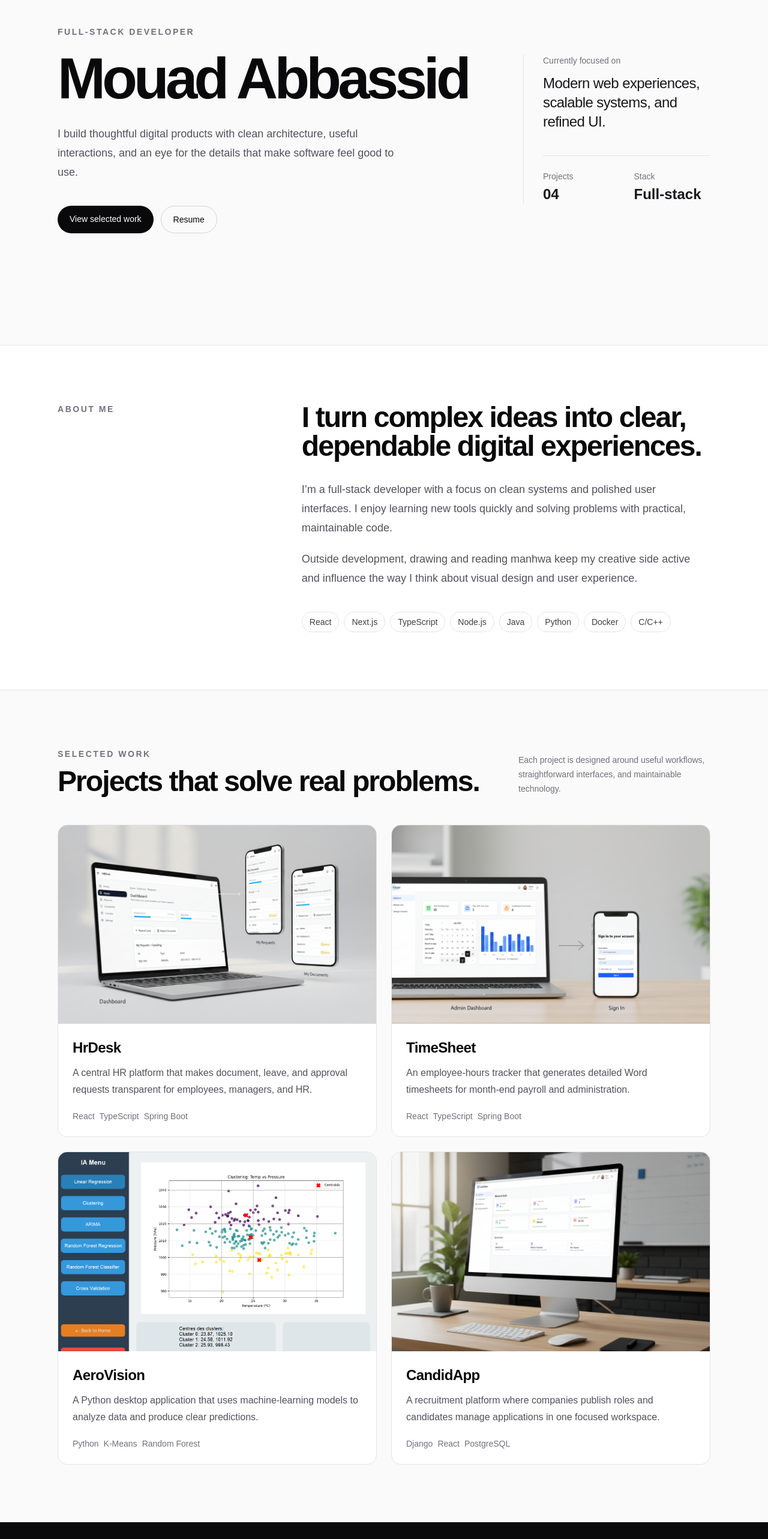
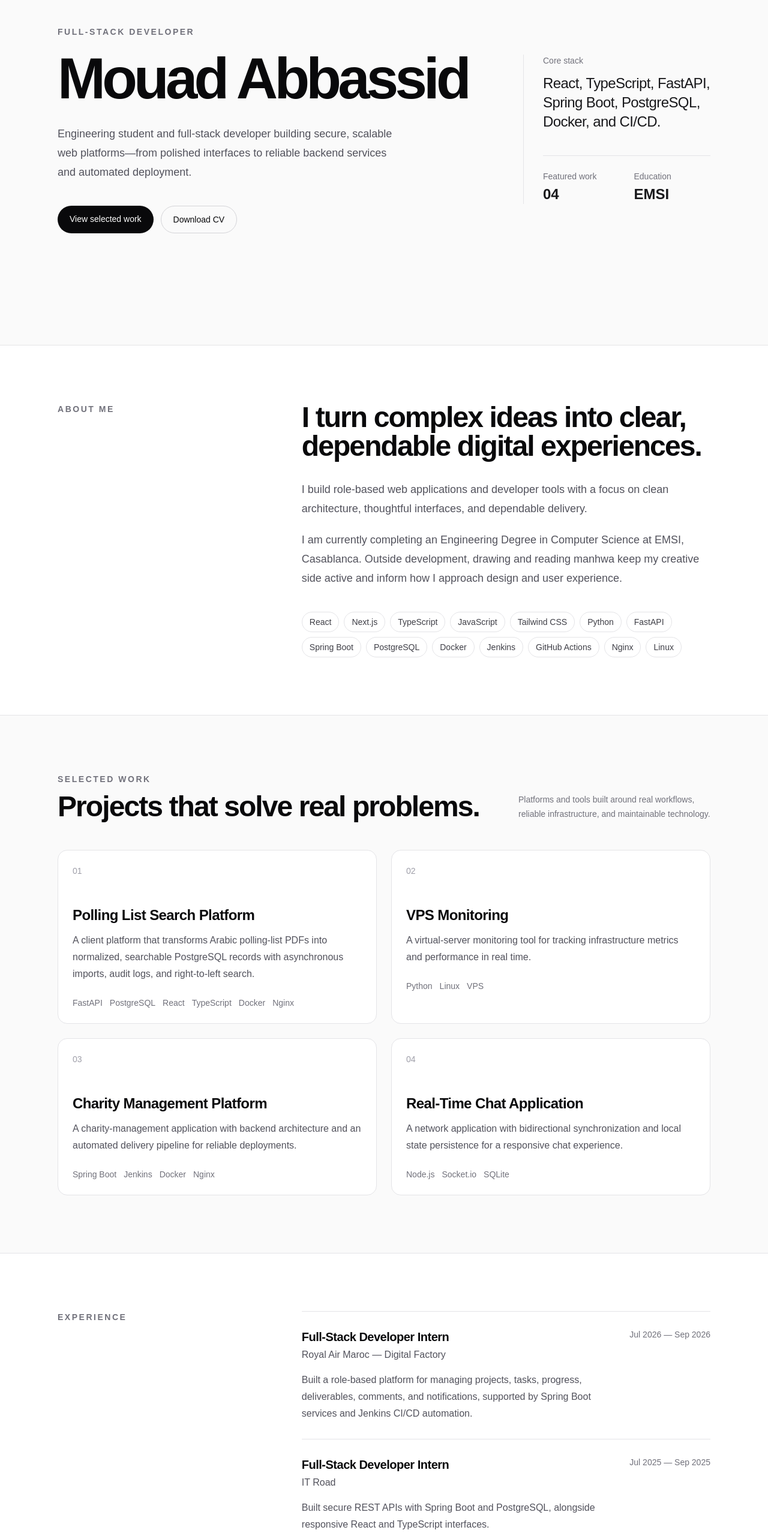
Before and after one commit to Nyckboy/PortfolioV2, a Next.js app: page / in a window 1280 px wide. Shown: the part 220-2786 px from the top of the page at 60% size. Built offline with nearby package versions, Linux system fonts and the light colour scheme.

Commit message:
feat: update portfolio from CV

```diff
--- a/app/layout.tsx
+++ b/app/layout.tsx
@@ -3,7 +3,7 @@ import "./globals.css";
 
 export const metadata: Metadata = {
   title: "Mouad Abbassid | Full-stack Developer",
-  description: "Portfolio of Mouad Abbassid, a full-stack developer crafting modern, scalable digital experiences.",
+  description: "Portfolio of Mouad Abbassid, a full-stack developer building reliable web platforms and developer tools.",
 };
 
 export default function RootLayout({
--- a/app/page.tsx
+++ b/app/page.tsx
@@ -1,58 +1,62 @@
-import Image from "next/image";
-
 const projects = [
   {
-    title: "HrDesk",
+    title: "Polling List Search Platform",
     description:
-      "A central HR platform that makes document, leave, and approval requests transparent for employees, managers, and HR.",
-    tech: ["React", "TypeScript", "Spring Boot"],
-    image: "/projects/HrDesk2.png",
+      "A client platform that transforms Arabic polling-list PDFs into normalized, searchable PostgreSQL records with asynchronous imports, audit logs, and right-to-left search.",
+    tech: ["FastAPI", "PostgreSQL", "React", "TypeScript", "Docker", "Nginx"],
   },
   {
-    title: "TimeSheet",
+    title: "VPS Monitoring",
     description:
-      "An employee-hours tracker that generates detailed Word timesheets for month-end payroll and administration.",
-    tech: ["React", "TypeScript", "Spring Boot"],
-    image: "/projects/timesheetapp.png",
+      "A virtual-server monitoring tool for tracking infrastructure metrics and performance in real time.",
+    tech: ["Python", "Linux", "VPS"],
   },
   {
-    title: "AeroVision",
+    title: "Charity Management Platform",
     description:
-      "A Python desktop application that uses machine-learning models to analyze data and produce clear predictions.",
-    tech: ["Python", "K-Means", "Random Forest"],
-    image: "/projects/aerovison.png",
+      "A charity-management application with backend architecture and an automated delivery pipeline for reliable deployments.",
+    tech: ["Spring Boot", "Jenkins", "Docker", "Nginx"],
   },
   {
-    title: "CandidApp",
+    title: "Real-Time Chat Application",
     description:
-      "A recruitment platform where companies publish roles and candidates manage applications in one focused workspace.",
-    tech: ["Django", "React", "PostgreSQL"],
-    image: "/projects/candidapp.png",
+      "A network application with bidirectional synchronization and local state persistence for a responsive chat experience.",
+    tech: ["Node.js", "Socket.io", "SQLite"],
   },
 ];
 
 const skills = [
-  "React",
-  "Next.js",
-  "TypeScript",
-  "Node.js",
-  "Java",
-  "Python",
-  "Docker",
-  "C/C++",
+  "React", "Next.js", "TypeScript", "JavaScript", "Tailwind CSS", "Python", "FastAPI",
+  "Spring Boot", "PostgreSQL", "Docker", "Jenkins", "GitHub Actions", "Nginx", "Linux",
+];
+
+const experience = [
+  {
+    company: "Royal Air Maroc — Digital Factory",
+    role: "Full-Stack Developer Intern",
+    period: "Jul 2026 — Sep 2026",
+    summary:
+      "Built a role-based platform for managing projects, tasks, progress, deliverables, comments, and notifications, supported by Spring Boot services and Jenkins CI/CD automation.",
+  },
+  {
+    company: "IT Road",
+    role: "Full-Stack Developer Intern",
+    period: "Jul 2025 — Sep 2025",
+    summary:
+      "Built secure REST APIs with Spring Boot and PostgreSQL, alongside responsive React and TypeScript interfaces.",
+  },
 ];
 
 export default function Home() {
   return (
     <main>
       <header className="mx-auto flex max-w-6xl items-center justify-between px-6 py-6 lg:px-8">
-        <a className="text-lg font-bold tracking-tight" href="#home" aria-label="Home">
-          MA.
-        </a>
+        <a className="text-lg font-bold tracking-tight" href="#home" aria-label="Home">MA.</a>
         <nav aria-label="Primary navigation">
           <ul className="flex items-center gap-5 text-sm text-zinc-600 sm:gap-7">
             <li><a className="transition hover:text-zinc-950" href="#about">About</a></li>
             <li><a className="transition hover:text-zinc-950" href="#work">Work</a></li>
+            <li><a className="transition hover:text-zinc-950" href="#experience">Experience</a></li>
             <li><a className="transition hover:text-zinc-950" href="#contact">Contact</a></li>
           </ul>
         </nav>
@@ -61,27 +65,19 @@ export default function Home() {
       <section id="home" className="mx-auto grid min-h-[calc(100dvh-81px)] max-w-6xl items-center gap-12 px-6 py-16 lg:grid-cols-[1.4fr_0.6fr] lg:px-8">
         <div>
           <p className="text-sm font-semibold tracking-[0.18em] text-zinc-500 uppercase">Full-stack developer</p>
-          <h1 className="mt-5 max-w-4xl text-5xl font-semibold tracking-[-0.06em] text-zinc-950 sm:text-7xl lg:text-8xl">
-            Mouad Abbassid
-          </h1>
-          <p className="mt-7 max-w-xl text-lg leading-8 text-zinc-600">
-            I build thoughtful digital products with clean architecture, useful interactions, and an eye for the details that make software feel good to use.
-          </p>
+          <h1 className="mt-5 max-w-4xl text-5xl font-semibold tracking-[-0.06em] text-zinc-950 sm:text-7xl lg:text-8xl">Mouad Abbassid</h1>
+          <p className="mt-7 max-w-xl text-lg leading-8 text-zinc-600">Engineering student and full-stack developer building secure, scalable web platforms—from polished interfaces to reliable backend services and automated deployment.</p>
           <div className="mt-10 flex flex-wrap gap-3">
-            <a className="rounded-full bg-zinc-950 px-5 py-3 text-sm font-medium text-white transition hover:bg-zinc-700" href="#work">
-              View selected work
-            </a>
-            <a className="rounded-full border border-zinc-300 px-5 py-3 text-sm font-medium text-zinc-950 transition hover:border-zinc-950" href="/projects/resume.pdf" target="_blank" rel="noreferrer">
-              Resume
-            </a>
+            <a className="rounded-full bg-zinc-950 px-5 py-3 text-sm font-medium text-white transition hover:bg-zinc-700" href="#work">View selected work</a>
+            <a className="rounded-full border border-zinc-300 px-5 py-3 text-sm font-medium text-zinc-950 transition hover:border-zinc-950" href="/documents/Mouad_Abbassid_Full_Stack_Resume.pdf" target="_blank" rel="noreferrer">Download CV</a>
           </div>
         </div>
         <aside className="border-l border-zinc-200 pl-6 sm:pl-8">
-          <p className="text-sm text-zinc-500">Currently focused on</p>
-          <p className="mt-3 text-2xl font-medium tracking-tight text-zinc-900">Modern web experiences, scalable systems, and refined UI.</p>
+          <p className="text-sm text-zinc-500">Core stack</p>
+          <p className="mt-3 text-2xl font-medium tracking-tight text-zinc-900">React, TypeScript, FastAPI, Spring Boot, PostgreSQL, Docker, and CI/CD.</p>
           <dl className="mt-10 grid grid-cols-2 gap-6 border-t border-zinc-200 pt-6">
-            <div><dt className="text-sm text-zinc-500">Projects</dt><dd className="mt-1 text-2xl font-semibold">04</dd></div>
-            <div><dt className="text-sm text-zinc-500">Stack</dt><dd className="mt-1 text-2xl font-semibold">Full-stack</dd></div>
+            <div><dt className="text-sm text-zinc-500">Featured work</dt><dd className="mt-1 text-2xl font-semibold">04</dd></div>
+            <div><dt className="text-sm text-zinc-500">Education</dt><dd className="mt-1 text-2xl font-semibold">EMSI</dd></div>
           </dl>
         </aside>
       </section>
@@ -90,12 +86,10 @@ export default function Home() {
         <div className="mx-auto grid max-w-6xl gap-10 px-6 py-24 lg:grid-cols-[0.7fr_1.3fr] lg:px-8">
           <p className="text-sm font-semibold tracking-[0.18em] text-zinc-500 uppercase">About me</p>
           <div>
-            <h2 className="max-w-3xl text-3xl font-semibold tracking-[-0.04em] text-zinc-950 sm:text-5xl">
-              I turn complex ideas into clear, dependable digital experiences.
-            </h2>
+            <h2 className="max-w-3xl text-3xl font-semibold tracking-[-0.04em] text-zinc-950 sm:text-5xl">I turn complex ideas into clear, dependable digital experiences.</h2>
             <div className="mt-8 max-w-2xl space-y-5 text-lg leading-8 text-zinc-600">
-              <p>I’m a full-stack developer with a focus on clean systems and polished user interfaces. I enjoy learning new tools quickly and solving problems with practical, maintainable code.</p>
-              <p>Outside development, drawing and reading manhwa keep my creative side active and influence the way I think about visual design and user experience.</p>
+              <p>I build role-based web applications and developer tools with a focus on clean architecture, thoughtful interfaces, and dependable delivery.</p>
+              <p>I am currently completing an Engineering Degree in Computer Science at EMSI, Casablanca. Outside development, drawing and reading manhwa keep my creative side active and inform how I approach design and user experience.</p>
             </div>
             <ul className="mt-10 flex flex-wrap gap-2" aria-label="Skills">
               {skills.map((skill) => <li className="rounded-full border border-zinc-200 px-3 py-1.5 text-sm text-zinc-700" key={skill}>{skill}</li>)}
@@ -110,23 +104,37 @@ export default function Home() {
             <p className="text-sm font-semibold tracking-[0.18em] text-zinc-500 uppercase">Selected work</p>
             <h2 className="mt-3 text-4xl font-semibold tracking-[-0.04em] text-zinc-950 sm:text-5xl">Projects that solve real problems.</h2>
           </div>
-          <p className="max-w-xs text-sm leading-6 text-zinc-500">Each project is designed around useful workflows, straightforward interfaces, and maintainable technology.</p>
+          <p className="max-w-xs text-sm leading-6 text-zinc-500">Platforms and tools built around real workflows, reliable infrastructure, and maintainable technology.</p>
         </div>
         <div className="mt-12 grid gap-6 md:grid-cols-2">
-          {projects.map((project) => (
-            <article className="group overflow-hidden rounded-2xl border border-zinc-200 bg-white" key={project.title}>
-              <div className="relative aspect-[16/10] overflow-hidden bg-zinc-100">
-                <Image className="object-cover transition duration-500 group-hover:scale-105" src={project.image} alt={`${project.title} project preview`} fill sizes="(min-width: 768px) 50vw, 100vw" />
-              </div>
-              <div className="p-6">
-                <h3 className="text-2xl font-semibold tracking-tight text-zinc-950">{project.title}</h3>
-                <p className="mt-3 leading-7 text-zinc-600">{project.description}</p>
-                <ul className="mt-5 flex flex-wrap gap-2" aria-label={`${project.title} technologies`}>
-                  {project.tech.map((tech) => <li className="text-sm text-zinc-500" key={tech}>{tech}</li>)}
-                </ul>
-              </div>
+          {projects.map((project, index) => (
+            <article className="group rounded-2xl border border-zinc-200 bg-white p-6 transition hover:-translate-y-1 hover:border-zinc-400" key={project.title}>
+              <p className="text-sm font-medium text-zinc-400">0{index + 1}</p>
+              <h3 className="mt-12 text-2xl font-semibold tracking-tight text-zinc-950">{project.title}</h3>
+              <p className="mt-3 leading-7 text-zinc-600">{project.description}</p>
+              <ul className="mt-6 flex flex-wrap gap-x-3 gap-y-1" aria-label={`${project.title} technologies`}>
+                {project.tech.map((tech) => <li className="text-sm text-zinc-500" key={tech}>{tech}</li>)}
+              </ul>
             </article>
           ))}
+        </div>
+      </section>
+
+      <section id="experience" className="border-y border-zinc-200 bg-white">
+        <div className="mx-auto grid max-w-6xl gap-10 px-6 py-24 lg:grid-cols-[0.7fr_1.3fr] lg:px-8">
+          <p className="text-sm font-semibold tracking-[0.18em] text-zinc-500 uppercase">Experience</p>
+          <div className="divide-y divide-zinc-200 border-t border-zinc-200">
+            {experience.map((item) => (
+              <article className="grid gap-4 py-7 sm:grid-cols-[1fr_auto]" key={item.company}>
+                <div>
+                  <h3 className="text-xl font-semibold tracking-tight text-zinc-950">{item.role}</h3>
+                  <p className="mt-1 font-medium text-zinc-600">{item.company}</p>
+                  <p className="mt-4 max-w-2xl leading-7 text-zinc-600">{item.summary}</p>
+                </div>
+                <p className="text-sm text-zinc-500">{item.period}</p>
+              </article>
+            ))}
+          </div>
         </div>
       </section>
 
@@ -142,7 +150,7 @@ export default function Home() {
 
       <footer className="mx-auto flex max-w-6xl flex-col gap-3 px-6 py-6 text-sm text-zinc-500 sm:flex-row sm:justify-between lg:px-8">
         <p>© {new Date().getFullYear()} Mouad Abbassid.</p>
-        <p>Built with Next.js.</p>
+        <a className="transition hover:text-zinc-950" href="https://github.com/Nyckboy" target="_blank" rel="noreferrer">GitHub</a>
       </footer>
     </main>
   );
```
Also changed, not shown: 1 other file (tests, documents, lock files or other folders).
